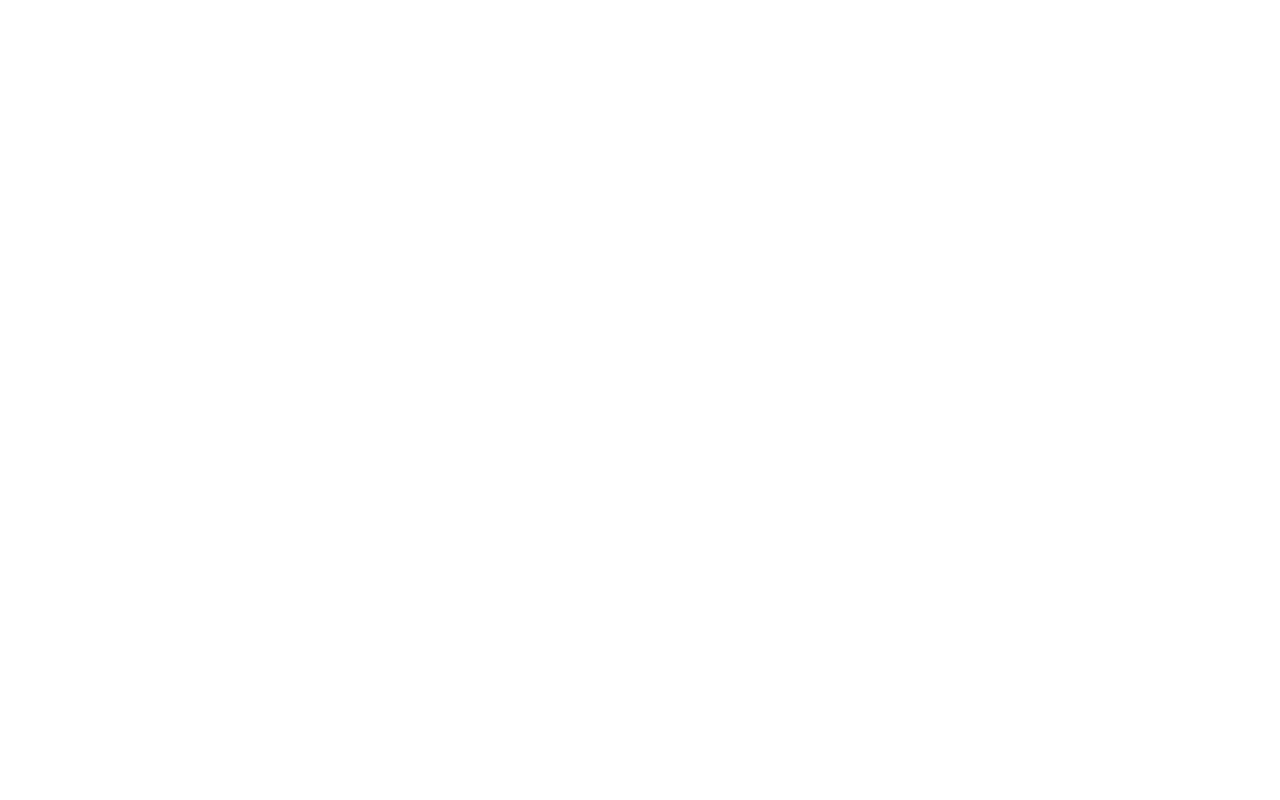
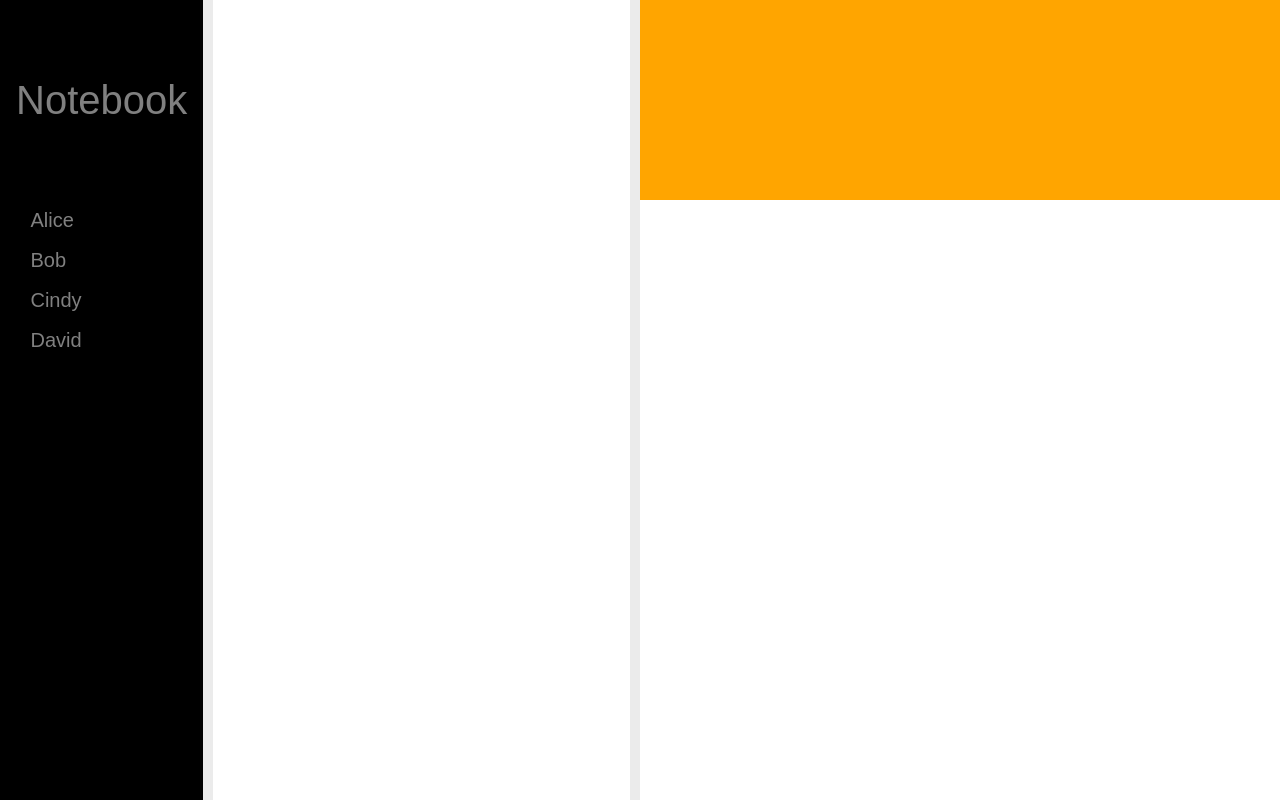
Before and after one commit to awesome-web/MyNote, a plain HTML site: page index.html in a window 1280 px wide. Drawn offline with Linux system fonts and the light colour scheme.

Commit message:
basic view

```diff
--- a/app.js
+++ b/app.js
@@ -0,0 +1,198 @@
+(function() {
+	// body...
+	var model = {
+		current_tag : null,
+		current_note : null,
+		tags : ["Alice","Bob","Cindy","David"],
+		notes : {
+			"Alice" : [
+			{
+				name : "Hello",
+				content : "Hello,world"
+			},
+			{
+				name : "Hi",
+				content : "Hi,world"
+			}
+			],
+			"Bob" : [
+			{
+				name : "Bye",
+				content : "Bye,world"
+			},
+			{
+				name : "Goodbye",
+				content : "Goodbye,world"
+			}
+			]
+		},
+		init : function(){
+
+		},
+		getNotes : function(){
+			return this.notes[model.current_tag];
+		},
+		getTags : function(){
+			return this.tags;
+		},
+		addNote : function(){
+
+		},
+		removeNote : function(){
+
+		},
+		updateNote : function(){
+
+		},
+		addTag : function(){
+
+		},
+		removeTag : function(){
+
+		},
+		updateTag : function(){
+
+		},
+		getCurrentTag : function(){
+			return this.current_tag;
+		},
+		getCurrentNote : function(){
+			return this.current_note;
+		},
+		setCurrentTag : function(tag){
+			this.current_tag = tag;
+		},
+		setCurrentNote : function(note){
+			this.current_note = note;
+		}
+	};
+
+	var controller = {
+		init : function(){
+			model.init();
+			TagListView.init();
+			NoteListView.init();
+			NoteContentView.init();
+		},
+		getNotes : function(){
+			return model.getNotes();
+		},
+		getTags : function(){
+			return model.getTags();
+		},
+		getCurrentTag : function(){
+			return model.getCurrentTag();
+		},
+		getCurrentNote : function(){
+			return model.getCurrentNote();
+		},
+		setCurrentTag : function(tag){
+			model.setCurrentTag(tag);
+		},
+		setCurrentNote : function(note){
+			model.setCurrentNote(note);
+		}
+	};
+
+	var TagListView = {
+		init : function(){
+			this.tagList = document.getElementById('tag-list');
+			this.render();
+		},
+		render : function(){
+			var tags = controller.getTags();
+			this.tagList.innerHTML = "";
+			var elem;
+
+			for(var i = 0;i < tags.length;i++){
+				elem = document.createElement('li');
+				elem.innerHTML = '<a href="#">'+tags[i]+'</a>';
+				elem.addEventListener('click',(function(tagCopy) {
+		            return function() {
+		                controller.setCurrentTag(tagCopy);
+						NoteListView.render();
+						controller.setCurrentNote(null);
+						NoteContentView.render();
+		            };
+		        })(tags[i]));
+
+				// elem.addEventListener('click',function(evt){
+				// 	var tags = TagListView.tagList.childNodes;
+				// 	for(var i = 0;i < tags.length;i++){
+				// 		tags[i].firstChild.style['background-color'] = 'black';
+				// 		tags[i].firstChild.style.color = 'gray';
+				// 	}
+				// 	evt.target.style['background-color'] = 'gray';
+				// 	evt.target.style.color = 'white';
+				// });
+				this.tagList.appendChild(elem);
+			}
+		}
+	};
+
+	var NoteListView = {
+		init : function(){
+			this.tagName = document.getElementById('note-tag');
+			this.noteList = document.getElementById('note-list');
+			this.render();
+		},
+		render : function(){
+			var notes = controller.getNotes();
+			this.tagName.innerHTML = controller.getCurrentTag();
+			this.noteList.innerHTML = "";
+			var elem;
+			if(notes){
+				for(var i = 0;i < notes.length;i++){
+					elem = document.createElement('li');
+					elem.innerHTML = '<a href="#"><h3>'+notes[i].name+'</h3>'+notes[i].content+'</a>';
+					elem.addEventListener('click',(function(noteCopy) {
+		                return function() {
+		                    controller.setCurrentNote(noteCopy);
+		                    NoteContentView.render();
+		                };
+		            })(notes[i]));
+		   //          elem.addEventListener('click',function(evt){
+					// var notes = NoteListView.noteList.childNodes;
+					// for(var i = 0;i < notes.length;i++){
+					// 	notes[i].style['background-color'] = '#ebebeb';
+					// 	notes[i].style.border = 'none';
+					// }
+					// evt.target.style['background-color'] = 'white';
+					// evt.target.style.border = '1px #33eeff solid';
+					// });
+					this.noteList.appendChild(elem);
+				}
+			}
+		}
+	};
+
+	var NoteContentView = {
+		init : function(){
+			this.noteContent = document.getElementById('note-content');
+			this.noteName = document.getElementById('note-name');
+			this.render();
+		},
+		render : function(){
+			var note = controller.getCurrentNote();
+			if(note){
+				this.noteName.innerHTML = note.name;
+				this.noteContent.innerHTML = note.content;
+			}
+			else{
+				this.noteName.innerHTML = "";
+				this.noteContent.innerHTML = "";
+			}
+		}
+	};
+
+	var NoteEditView = {
+		init : function(){
+
+		},
+		render : function(){
+
+		}
+	};
+
+	controller.init();
+})(document);
--- a/index.html
+++ b/index.html
@@ -2,12 +2,33 @@
 <html>
 <head>
 	<title>MyNote</title>
+	<meta http-equiv="content-type" content="text/html;charset=utf-8">
 	<link rel="stylesheet" type="text/css" href="style.css">
 	<meta name="viewport" content="width=device-width, initial-scale=1">
 </head>
 <body>
-	<ul class="tag-list"></ul>
-	<ul class="note-list"</ul>
-	<div class="note-content"></div>
+	<div class="grid">
+		<div class="row title">
+			<p id="tag-title" class="col-1 tag">Notebook</h1>
+			<p id="note-tag" class="col-2 note-list"></p>
+			<p id="note-name" class="col-3"></p>
+		</div>
+		<div class="row">
+			<div class="col-1 tag">
+				<ul id="tag-list">
+
+				</ul>
+			</div>
+			<div class="col-2 note-list">
+				<ul id="note-list">
+
+				</ul>
+			</div>
+			<div class="col-3" id="note-content">
+
+			</div>
+		</div>
+	</div>
+	<script type="text/javascript" src="app.js"></script>
 </body>
 </html>
```
